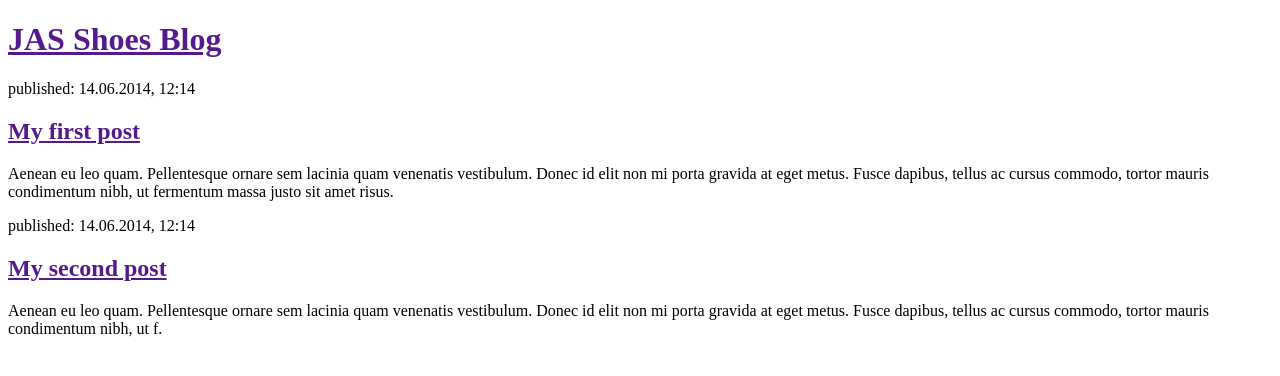
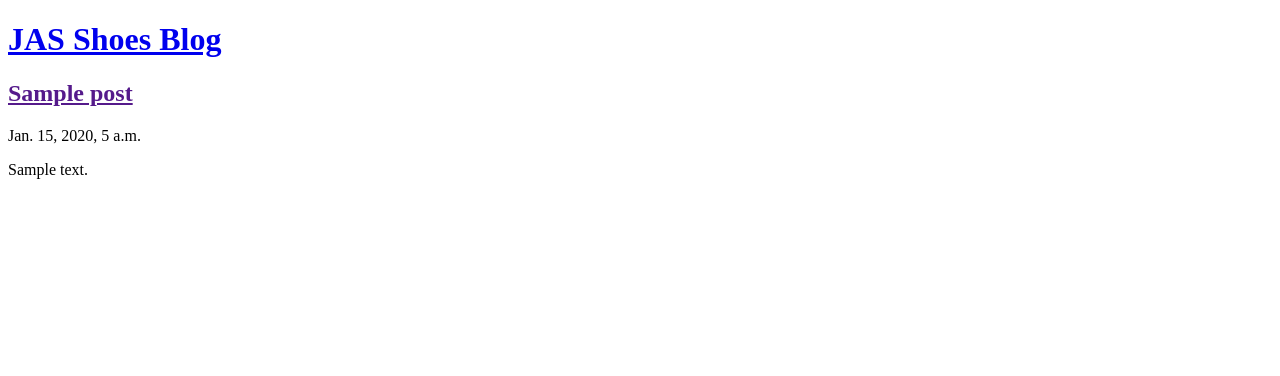
Before and after one commit to josedanieltovarzurita/jasshoes, a Django app: page / in a window 1280 px wide. Shown: the top 376 px of the page. Run offline with Django 3.2, Linux system fonts and the light colour scheme; tables that the repository leaves empty hold one stand-in row (values such as "Sample post").

Commit message:
Modify template to display from db

```diff
--- a/blog/templates/blog/post_list.html
+++ b/blog/templates/blog/post_list.html
@@ -5,22 +5,17 @@
 </head>
 <body>
 
-	<div>
-            <h1><a href="">JAS Shoes Blog</a></h1>
-    </div>
+	<h1><a href="/">JAS Shoes Blog</a></h1>
 
-    <div>
-        <p>published: 14.06.2014, 12:14</p>
-        <h2><a href="">My first post</a></h2>
-        <p>Aenean eu leo quam. Pellentesque ornare sem lacinia quam venenatis vestibulum. Donec id elit non mi porta gravida at eget metus. Fusce dapibus, tellus ac cursus commodo, tortor mauris condimentum nibh, ut fermentum massa justo sit amet risus.</p>
-    </div>
 
-    <div>
-		<p>published: 14.06.2014, 12:14</p>
-        <h2><a href="">My second post</a></h2>
-        <p>Aenean eu leo quam. Pellentesque ornare sem lacinia quam venenatis vestibulum. Donec id elit non mi porta gravida at eget metus. Fusce dapibus, tellus ac cursus commodo, tortor mauris condimentum nibh, ut f.</p>
-    </div>
 
+	{% for post in posts %}
+		<div>
+			<h2><a href="">{{ post.title }}</a></h2>
+			<p>{{ post.published_date }}</p>
+			<p>{{ post.text|linebreaksbr }}</p>
+		</div>
+	{% endfor %}
 
 </body>
 </html>
--- a/blog/views.py
+++ b/blog/views.py
@@ -1,4 +1,7 @@
 from django.shortcuts import render
+from django.utils import timezone
+from .models import Post
 
 def post_list(request):
-    return render(request, 'blog/post_list.html', {})
+	posts = Post.objects.order_by('title')
+	return render(request, 'blog/post_list.html', {'posts': posts})
```
